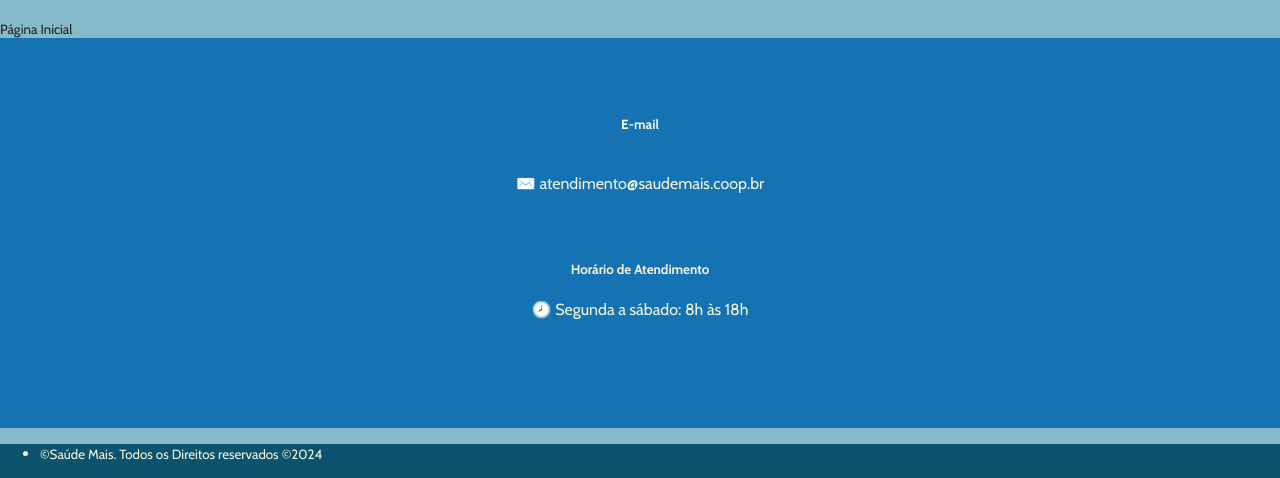
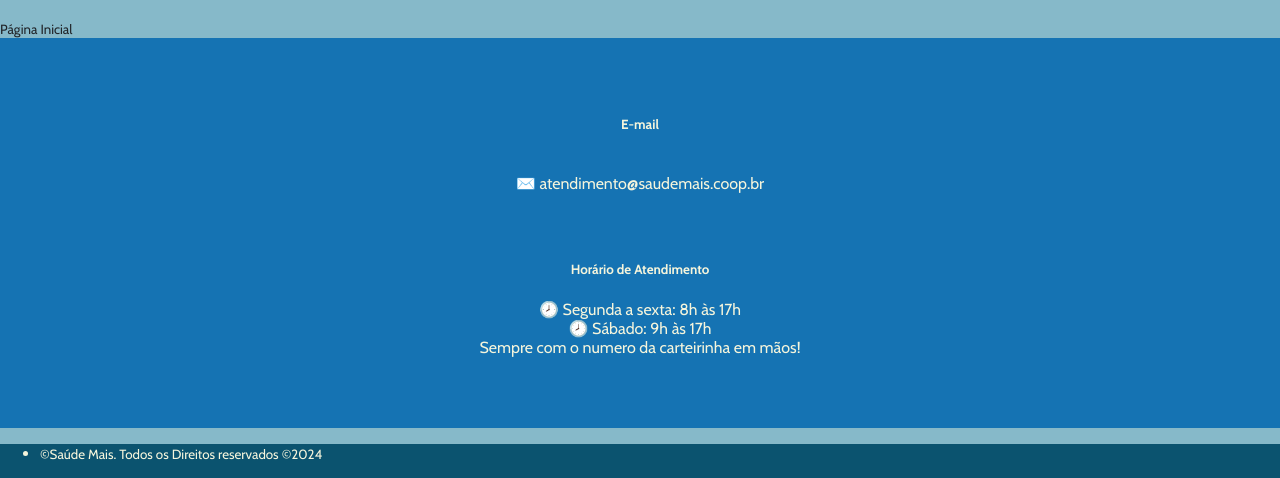
Before and after one commit to KrainskiH/ProjetoWeb, a plain HTML site: page site.html in a window 1280 px wide. Shown: the part 229-707 px from the top of the page. Drawn offline with nearby package versions, Linux system fonts and the light colour scheme; files whose address does not match are found by name.

Commit message:
Update site.html
Atualizando com rodape

```diff
--- a/site.html
+++ b/site.html
@@ -20,25 +20,24 @@
     <main>
         <small>  Página Inicial </small>
     </main>
-    <div id="rodape">
-        <section>
+    <section id="rodape">
         <ul class="email">
             <li> <h5> E-mail </h5></li>
             <li> ✉️ atendimento@saudemais.coop.br </li>
         </ul>
             <ul class="horario">
             <li> <h5>Horário de Atendimento </h5></li>
-                <li>🕗 Segunda a sábado: 8h às 18h </li>
+            <li>🕗 Segunda a sexta: 8h às 17h </li>
+
+            <li>🕗 Sábado: 9h às 17h </li>
+            <li> Sempre com o numero da carteirinha em mãos!</li>
             </ul>
     </section>
-        </div>
-        <div class="footer">
      <footer>
-            <ul>
+        <ul class="footer">
             <li><small>&copy;Saúde Mais. Todos os Direitos reservados &copy;2024</small></li>
         </ul>
      </footer>
-        </div>
     <script src="./site.js"></script>
 </body>
 </html>
```
Lines whose indentation alone changed are shown as unchanged.
